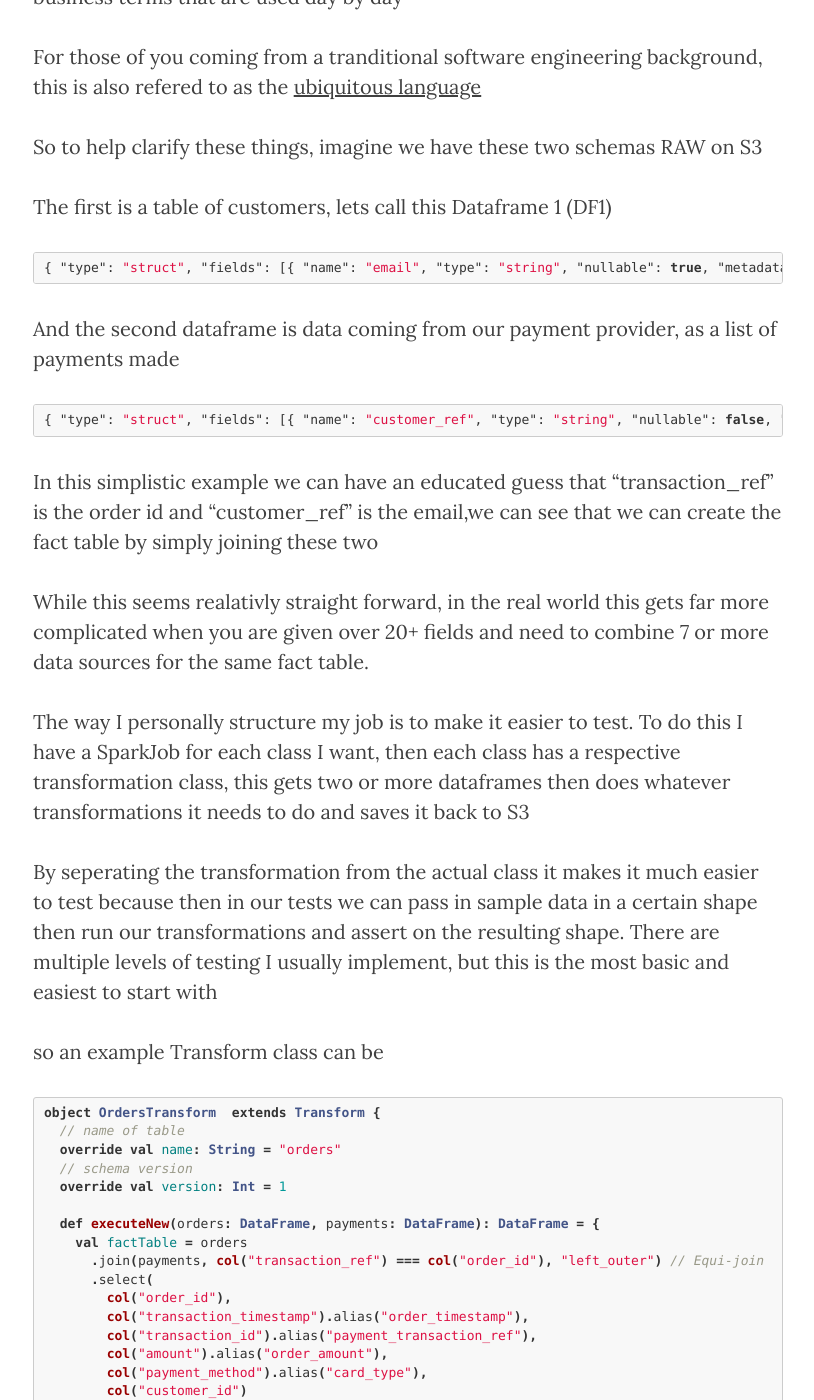
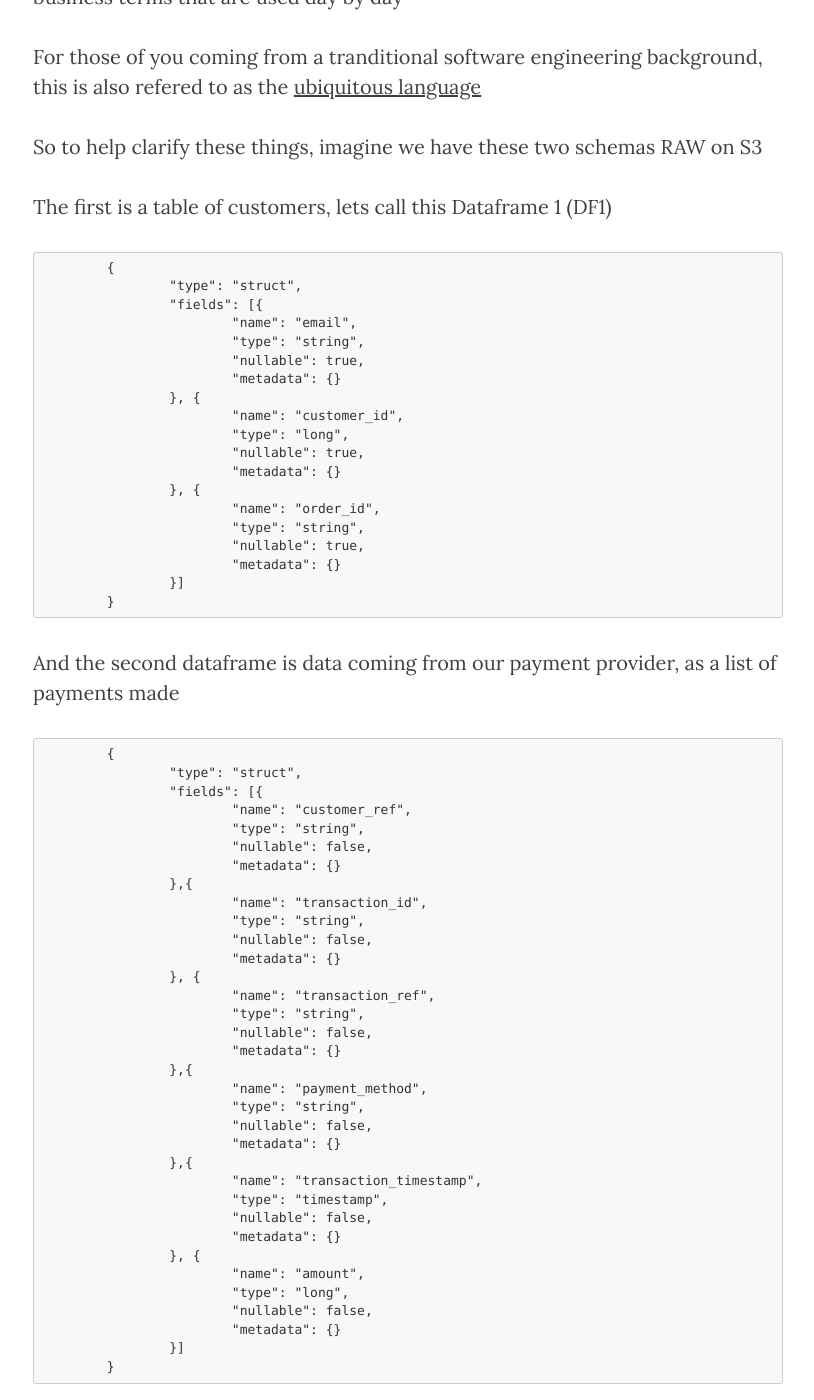
Before and after one commit to samelamin/samelamin.github.io, a Jekyll site: the page built from _posts/2017-11-29-Building-A-Datapipeline-part2.md, in a window 1280 px wide and 1400 px high, scrolled down 1664 px. Shown: the whole window, without its empty margins (232-1046 px from the left). Built offline with Jekyll 4.4.1, drawn with Linux system fonts in a browser that asks for light colours; nearby versions of some CDN libraries; some of the changed text lies outside the part shown.

Commit message:
style fixes

````diff
--- a/_posts/2017-11-29-Building-A-Datapipeline-part2.md
+++ b/_posts/2017-11-29-Building-A-Datapipeline-part2.md
@@ -31,7 +31,7 @@
 The first is a table of customers, lets call this Dataframe 1 (DF1)
 
 
-  ```json
+```
 	{
 		"type": "struct",
 		"fields": [{
@@ -57,7 +57,7 @@
 
 
 
-  ```json
+```
 	{
 		"type": "struct",
 		"fields": [{
````
Also changed, not shown: other parts of _posts/2017-11-29-Building-A-Datapipeline-part2.md (+5 -3 lines), _posts/2017-04-27-Building-A-Datapipeline-part1.md (+2 -2 lines).
